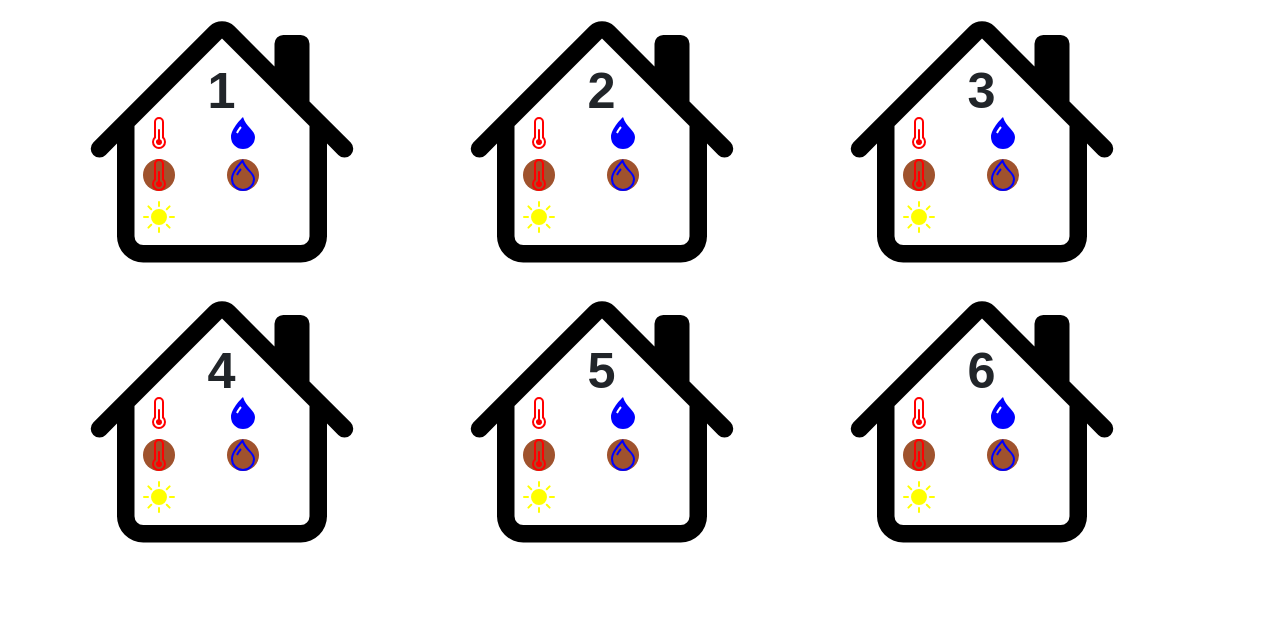
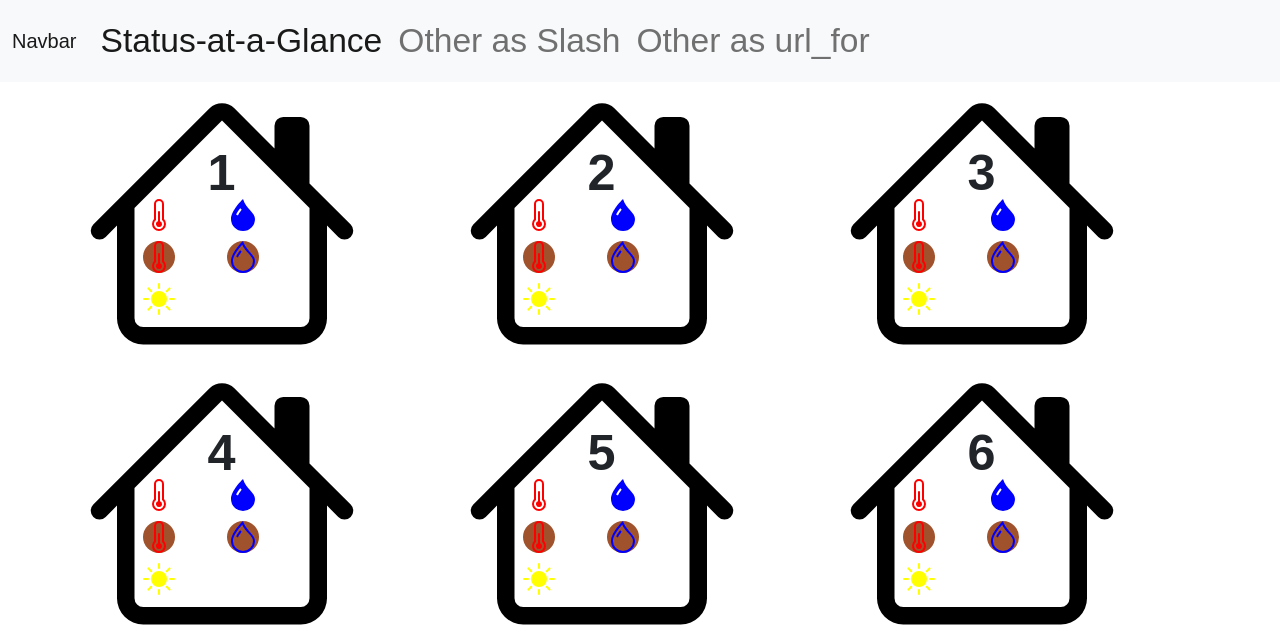
Before and after one commit to 44440-f23/greenhouse-frontend, a Python web app: template templates/index.html in a window 1280 px wide. Shown: the top 641 px of the page. Run offline with Jinja, Linux system fonts and the light colour scheme; the template is opened without the code that fills it, so the values that code supplies are empty; some libraries are stand-ins or nearby versions.

Commit message:
navbar example

```diff
--- a/app.py
+++ b/app.py
@@ -68,10 +68,16 @@ def available_serial_connection(port):
 def index():
     return render_template('index.html', title="Flaskaroo")
 
+<<<<<<< Updated upstream
 # example of what a page route could be
 @app.route('/chart')
 def chart():
     return render_template('chart.html')
+=======
+@app.route('/other')
+def other():
+    return render_template('other.html')
+>>>>>>> Stashed changes
 
 # when the client socket connects
 @socketio.on("connect")
--- a/templates/index.html
+++ b/templates/index.html
@@ -16,6 +16,28 @@
 <body>
     <!-- import for our app.js file, its a flask thing idrk -->
     <script type="text/javascript" src="{{ url_for('static', filename = 'app.js') }}"></script>
+
+    <nav class="navbar navbar-expand-lg bg-light">
+        <div class="container-fluid">
+          <a class="navbar-brand" href="#">Navbar</a>
+          <button class="navbar-toggler" type="button" data-bs-toggle="collapse" data-bs-target="#navbarNav" aria-controls="navbarNav" aria-expanded="false" aria-label="Toggle navigation">
+            <span class="navbar-toggler-icon"></span>
+          </button>
+          <div class="collapse navbar-collapse" id="navbarNav">
+            <ul class="navbar-nav">
+              <li class="nav-item">
+                <a class="nav-link active" aria-current="page" href="/">Status-at-a-Glance</a>
+              </li>
+              <li class="nav-item">
+                <a class="nav-link" href="/other">Other as Slash</a>
+              </li>
+              <li class="nav-item">
+                <a class="nav-link" href="{{ url_for('other') }}">Other as url_for</a>
+              </li>
+            </ul>
+          </div>
+        </div>
+    </nav>
 
     <!-- <canvas id="chart"></canvas> -->
     <div class="container">
```
Also changed, not shown: templates/other.html (added, +11 -0 lines).
